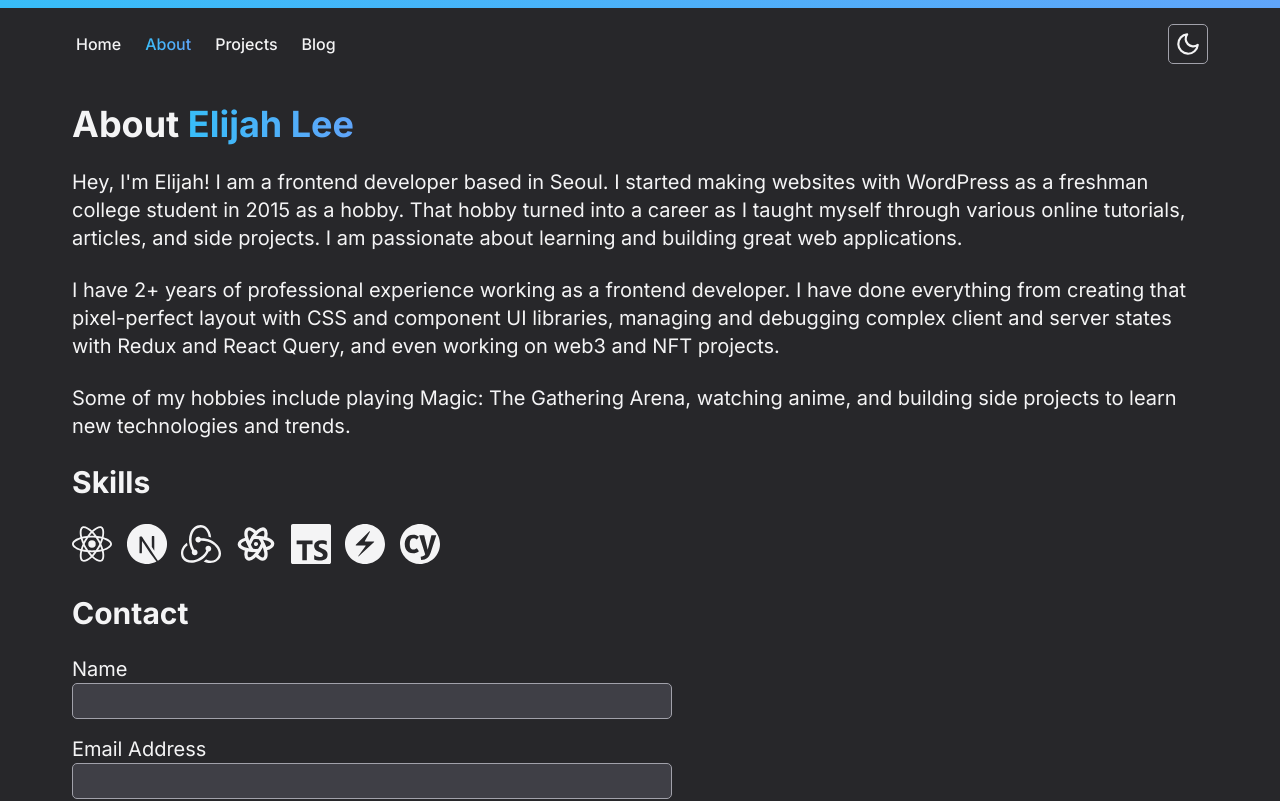
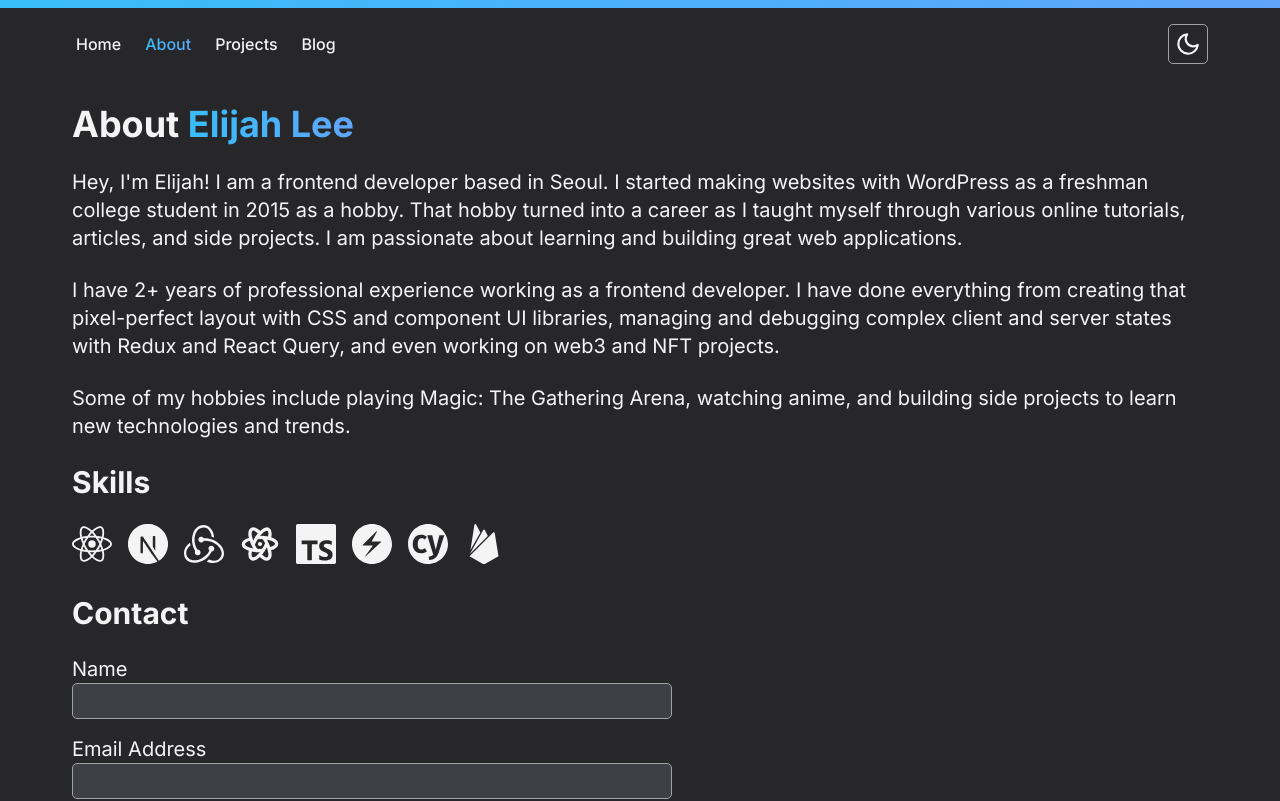
Before and after one commit to devejlee/portfolio, a Next.js app: page /about in a window 1280 px wide. Shown: the top 801 px of the page. Built offline with nearby package versions, Linux system fonts and the light colour scheme.

Commit message:
feat: add firebase skill

```diff
--- a/app/about/page.module.scss
+++ b/app/about/page.module.scss
@@ -2,20 +2,18 @@
 
 .iconsWrapper {
   display: flex;
-  justify-content: space-between;
-  max-width: 18rem;
+  flex-wrap: wrap;
   width: 100%;
   margin-bottom: 1.5rem;
-  @include xl {
-    max-width: 23rem;
-  }
 }
 
 .icon {
   width: 2rem;
   height: 2rem;
+  margin-right: 0.5rem;
   @include xl {
     width: 2.5rem;
     height: 2.5rem;
+    margin-right: 1rem;
   }
 }
--- a/app/about/page.tsx
+++ b/app/about/page.tsx
@@ -1,6 +1,6 @@
 import styles from '@app/about/page.module.scss';
 import { Tooltip } from '@components/Tooltip/Tooltip';
-import { SiChakraui, SiCypress, SiNextdotjs, SiReact, SiRedux, SiTypescript } from 'react-icons/si';
+import { SiChakraui, SiCypress, SiNextdotjs, SiReact, SiRedux, SiTypescript, SiFirebase } from 'react-icons/si';
 import { TbBrandReactNative } from 'react-icons/tb';
 import { ContactForm } from '@components/ContactForm/ContactForm';
 
@@ -40,6 +40,11 @@ const AboutPage = () => {
       id: 'Cypress',
       icon: SiCypress,
       link: 'https://www.cypress.io/'
+    },
+    {
+      id: 'Firebase',
+      icon: SiFirebase,
+      link: 'https://firebase.google.com/'
     }
   ];
 
```
Also changed, not shown: 1 other file (tests, documents, lock files or other folders).
